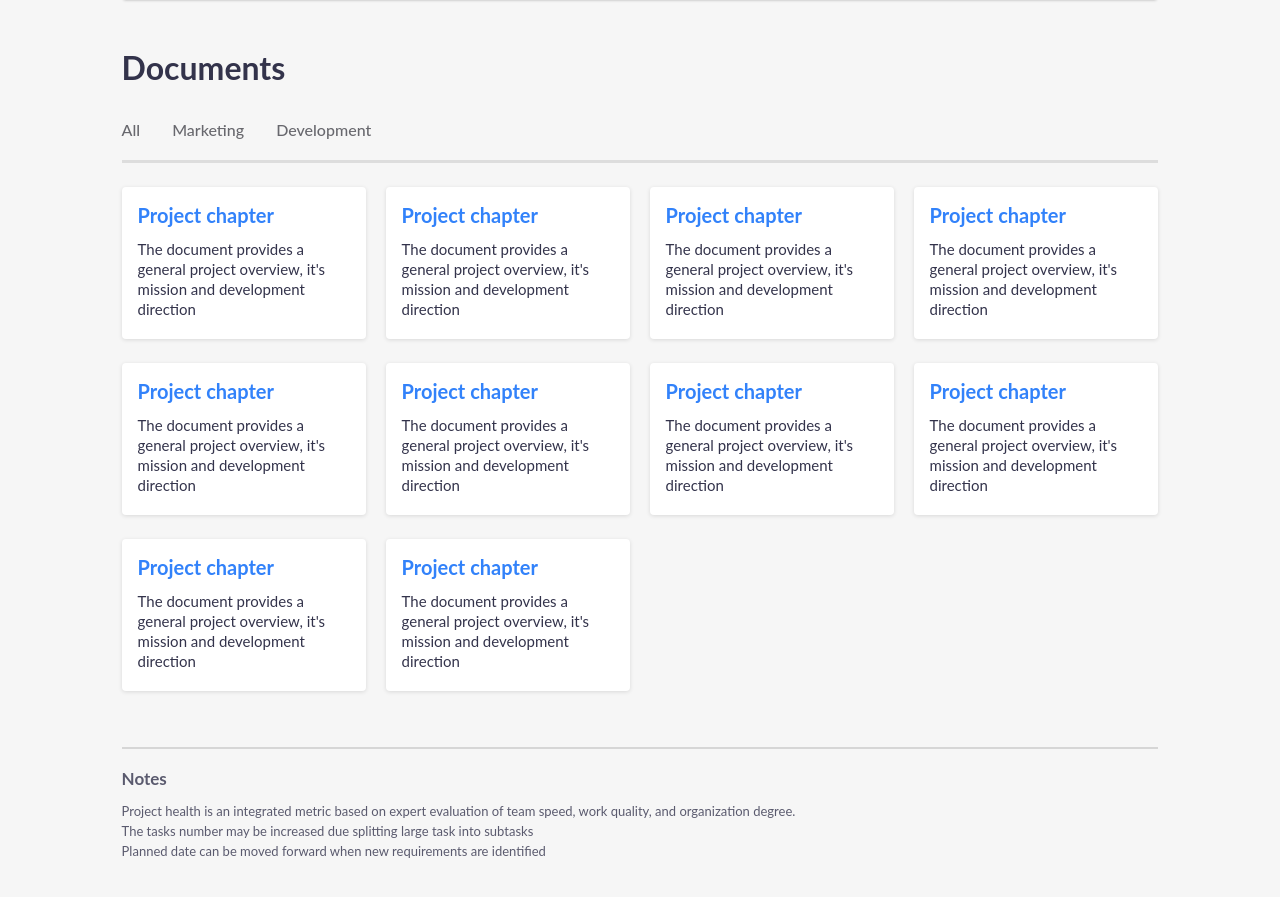
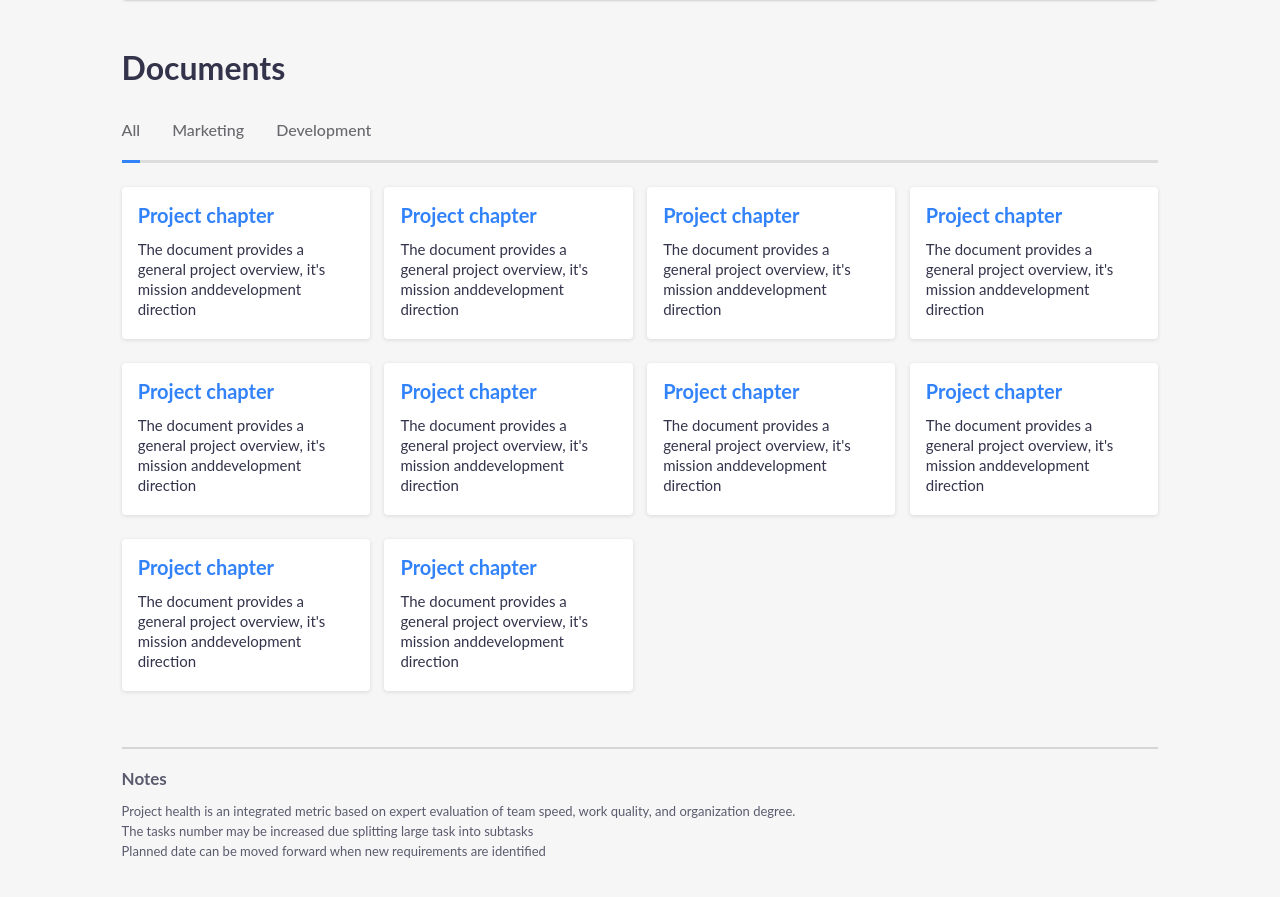
Before and after one commit to Nataly4444/UiG, a Vue app: page / in a window 1280 px wide. Shown: the part 1393-2290 px from the top of the page. Built offline with nearby package versions, Linux system fonts and the light colour scheme.

Commit message:
documents

```diff
--- a/src/assets/css/documents.css
+++ b/src/assets/css/documents.css
@@ -10,9 +10,11 @@
 
 .filter-container {
     margin-right: 32px;
+    cursor: pointer;
 }
 
-.filter-container:active {
+.filter-container:active,
+.filter-container.active {
     color: #0B0B14;
     margin-bottom: -3px;
     border-bottom: 3px solid #3282FA;
@@ -39,24 +41,32 @@
     display: flex;
     flex-direction: row;
     flex-wrap: wrap;
-    justify-content: space-between;
+    margin-left: -.69%;
+    margin-right: -.69%;
 }
 
-.documents-container::after {
+
+/* .documents-container::after {
     content: "";
     flex: auto;
-}
+} */
 
 .one-document {
     box-shadow: 0px 1px 4px rgba(0, 0, 0, 0.12);
     border-radius: 4px;
     background: #FFFFFF;
     width: 23.6162362%;
-    display: flex;
+    display: none;
     flex-direction: column;
     text-align: left;
     margin-top: 24px;
+    margin-left: .69%;
+    margin-right: .69%;
     /* margin-right: 20px; */
+}
+
+.one-document.active {
+    display: flex;
 }
 
 
@@ -64,9 +74,10 @@
     margin-right: 0;
 } */
 
-.one-document:last-child {
+
+/* .one-document:last-child {
     margin-left: 1.84501845%;
-}
+} */
 
 .one-document:hover {
     box-shadow: 0px 2px 8px rgba(0, 0, 0, 0.2);
--- a/src/assets/css/subheader.css
+++ b/src/assets/css/subheader.css
@@ -3,6 +3,11 @@
     background: #FFFFFF;
     height: 70px;
     width: 100%;
+    -webkit-position: sticky;
+    -moz-position: sticky;
+    position: sticky;
+    top: 0;
+    z-index: 100;
 }
 
 .menu-container {
--- a/src/components/Documents.vue
+++ b/src/components/Documents.vue
@@ -1,88 +1,30 @@
 <template>
   <div class="documents">
     <div class="main-container">
-      <div class="title">Documents<a name="documents"></a></div>
+      <div class="title">
+        Documents
+        <a name="documents"></a>
+      </div>
       <div class="filter">
-        <div class="filter-container">
-          <p class="filter-title">All</p>
-        </div>
-        <div class="filter-container">
-          <p class="filter-title">Marketing</p>
-        </div>
-        <div class="filter-container">
-          <p class="filter-title">Development</p>
+        <div
+          class="filter-container"
+          v-for="item in filter"
+          :key="item.id"
+          :class="{ active: item.name == isActive }"
+          v-on:click.prevent="isActive = item.name"
+        >
+          <p class="filter-title">{{ item.name }}</p>
         </div>
       </div>
       <div class="documents-container">
-        <div class="one-document">
-          <div class="document-title">Project chapter</div>
-          <div class="document-text">
-            The document provides a general project overview, it's mission and
-            development direction
-          </div>
-        </div>
-        <div class="one-document">
-          <div class="document-title">Project chapter</div>
-          <div class="document-text">
-            The document provides a general project overview, it's mission and
-            development direction
-          </div>
-        </div>
-        <div class="one-document">
-          <div class="document-title">Project chapter</div>
-          <div class="document-text">
-            The document provides a general project overview, it's mission and
-            development direction
-          </div>
-        </div>
-         <div class="one-document">
-          <div class="document-title">Project chapter</div>
-          <div class="document-text">
-            The document provides a general project overview, it's mission and
-            development direction
-          </div>
-        </div>
-         <div class="one-document">
-          <div class="document-title">Project chapter</div>
-          <div class="document-text">
-            The document provides a general project overview, it's mission and
-            development direction
-          </div>
-        </div>
-         <div class="one-document">
-          <div class="document-title">Project chapter</div>
-          <div class="document-text">
-            The document provides a general project overview, it's mission and
-            development direction
-          </div>
-        </div>
-         <div class="one-document">
-          <div class="document-title">Project chapter</div>
-          <div class="document-text">
-            The document provides a general project overview, it's mission and
-            development direction
-          </div>
-        </div>
-         <div class="one-document">
-          <div class="document-title">Project chapter</div>
-          <div class="document-text">
-            The document provides a general project overview, it's mission and
-            development direction
-          </div>
-        </div>
-         <div class="one-document">
-          <div class="document-title">Project chapter</div>
-          <div class="document-text">
-            The document provides a general project overview, it's mission and
-            development direction
-          </div>
-        </div>
-         <div class="one-document">
-          <div class="document-title">Project chapter</div>
-          <div class="document-text">
-            The document provides a general project overview, it's mission and
-            development direction
-          </div>
+        <div
+          class="one-document"
+          v-for="(item, index) in doc"
+          :key="index"
+          :class="{ active: item.role.includes(isActive) }"
+        >
+          <div class="document-title">{{ item.name }}</div>
+          <div class="document-text">{{ item.txt }}</div>
         </div>
       </div>
     </div>
@@ -90,7 +32,80 @@
 </template>
 
 <script>
-export default {};
+export default {
+  data() {
+    return {
+      isActive: "All",
+      filter: [
+        { id: 1, name: "All" },
+        { id: 2, name: "Marketing" },
+        { id: 3, name: "Development" }
+      ],
+      doc: [
+        {
+          role: ["All", "Development"],
+          name: "Project chapter",
+          txt:
+            "The document provides a general project overview, it's mission anddevelopment direction"
+        },
+        {
+          role: ["All", "Development"],
+          name: "Project chapter",
+          txt:
+            "The document provides a general project overview, it's mission anddevelopment direction"
+        },
+        {
+          role: ["All", "Marketing"],
+          name: "Project chapter",
+          txt:
+            "The document provides a general project overview, it's mission anddevelopment direction"
+        },
+        {
+          role: ["All", "Marketing"],
+          name: "Project chapter",
+          txt:
+            "The document provides a general project overview, it's mission anddevelopment direction"
+        },
+        {
+          role: ["All", "Marketing"],
+          name: "Project chapter",
+          txt:
+            "The document provides a general project overview, it's mission anddevelopment direction"
+        },
+        {
+          role: ["All", "Development"],
+          name: "Project chapter",
+          txt:
+            "The document provides a general project overview, it's mission anddevelopment direction"
+        },
+        {
+          role: ["All", "Marketing"],
+          name: "Project chapter",
+          txt:
+            "The document provides a general project overview, it's mission anddevelopment direction"
+        },
+        {
+          role: ["All", "Marketing"],
+          name: "Project chapter",
+          txt:
+            "The document provides a general project overview, it's mission anddevelopment direction"
+        },
+        {
+          role: ["All", "Marketing"],
+          name: "Project chapter",
+          txt:
+            "The document provides a general project overview, it's mission anddevelopment direction"
+        },
+        {
+          role: ["All", "Development"],
+          name: "Project chapter",
+          txt:
+            "The document provides a general project overview, it's mission anddevelopment direction"
+        }
+      ]
+    };
+  }
+};
 </script>
 
 <style>
--- a/src/components/Header.vue
+++ b/src/components/Header.vue
@@ -23,8 +23,8 @@
         </div>
         <div class="updates">
           <p>Last updated: 3 hours ago</p>
-           <a href="" class="burger-menu" @click="show = !show"><img src="../assets/img/burger.svg" alt=""></a>
-        <!-- <a href="" class="burger-menu"><img src="../assets/img/close.svg" alt=""></a> -->
+            <a href="" class="burger-menu" @click="show = !show"><img src="../assets/img/burger.svg" alt=""></a>
+            <!-- <a href="" class="burger-menu"><img src="../assets/img/close.svg" alt=""></a> -->
 
         </div>
 
```
Also changed, not shown: 1 other file (tests, documents, lock files or other folders).
